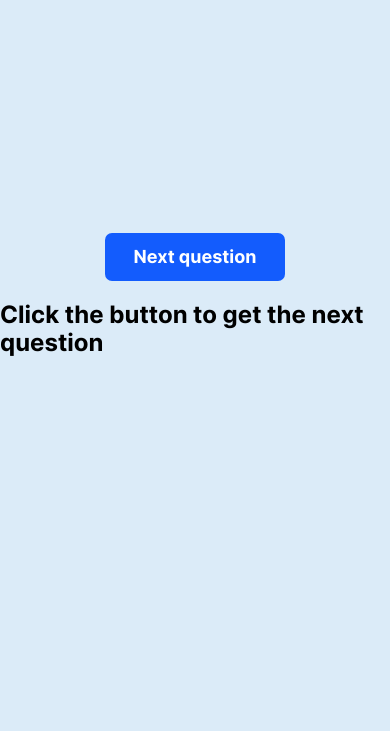
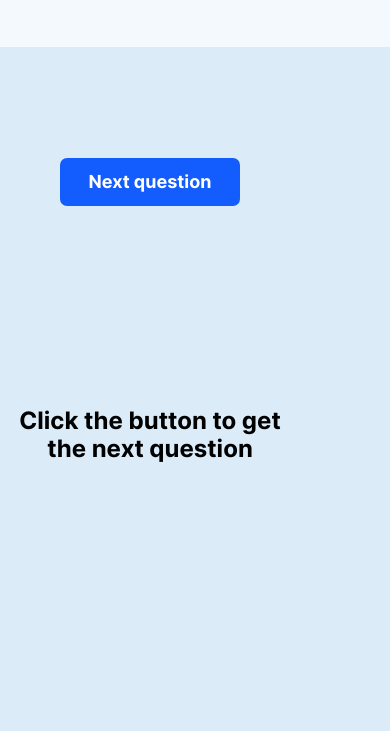
Before and after one commit to MariaSpiiish/questions-randomizer, a website: page index.html in a window 390 px wide. Shown: the part 113-844 px from the top of the page. Drawn offline with Linux system fonts and the light colour scheme.

Commit message:
mobile css

```diff
--- a/index.css
+++ b/index.css
@@ -27,10 +27,11 @@ body {
 }
 
 .picker {
+    padding-top: 20px;
     display: flex;
     flex-direction: column;
     align-items: center;
-    justify-content: center;
+    justify-content: space-around;
     min-height: 80vh;
 }
 
@@ -50,3 +51,16 @@ body {
     color: black;
     cursor: pointer;
 }
+
+@media (max-width: 500px) {
+    .header {
+        min-height: 160px;
+    }
+    .picker {
+        max-width: 300px;
+        min-height: 60vh;
+    }
+    .picker_question {
+        text-align: center;
+    }
+}
```
Also changed, not shown: 1 other file.
